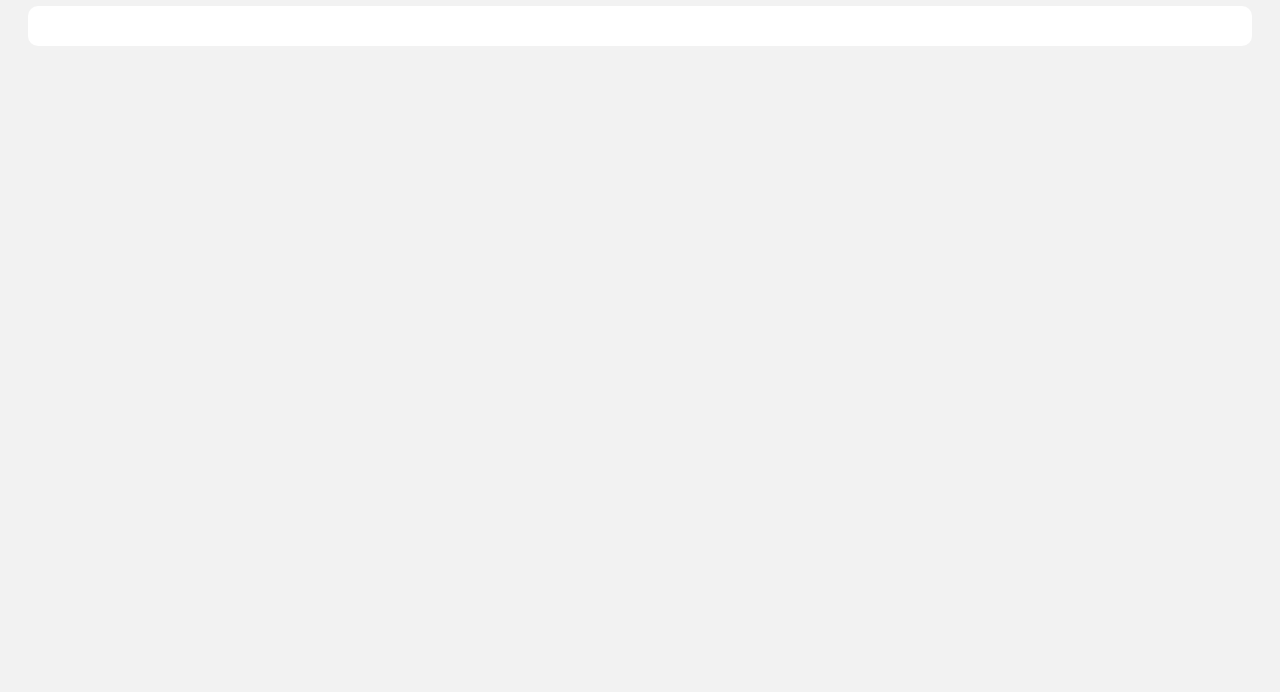
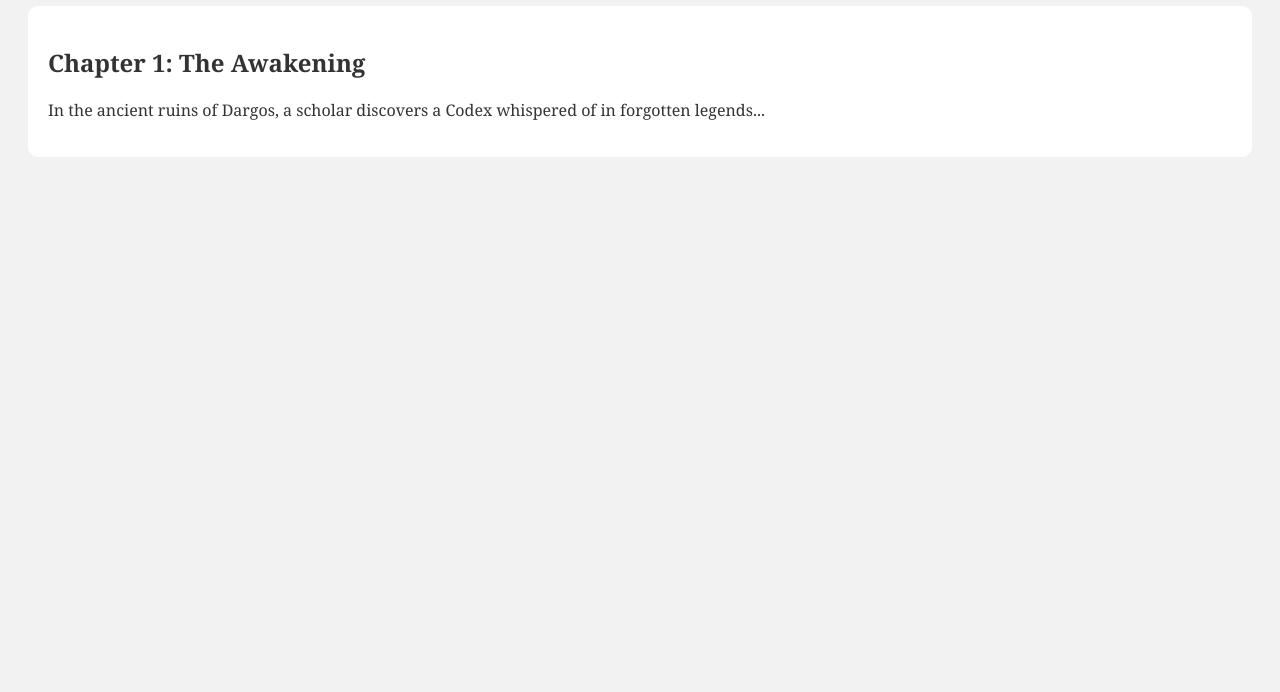
Before and after one commit to GodwinChukks/greenwood_Library_website, a plain HTML site: page index.html in a window 1280 px wide. Shown: the part 108-800 px from the top of the page. Drawn offline with Linux system fonts and the light colour scheme.

Commit message:
Add Chapter 1: The Awakening

```diff
--- a/index.html
+++ b/index.html
@@ -1,4 +1,3 @@
-<!-- index.html -->
 <!DOCTYPE html>
 <html>
 <head>
@@ -8,7 +7,10 @@
 <body>
   <h1>The Tale of The Lost Codex</h1>
   <div id="story">
-    <!-- Chapters will be inserted here -->
+
+    <h2>Chapter 1: The Awakening</h2>
+    <p>In the ancient ruins of Dargos, a scholar discovers a Codex whispered of in forgotten legends...</p>
+
   </div>
 </body>
 </html>
```
